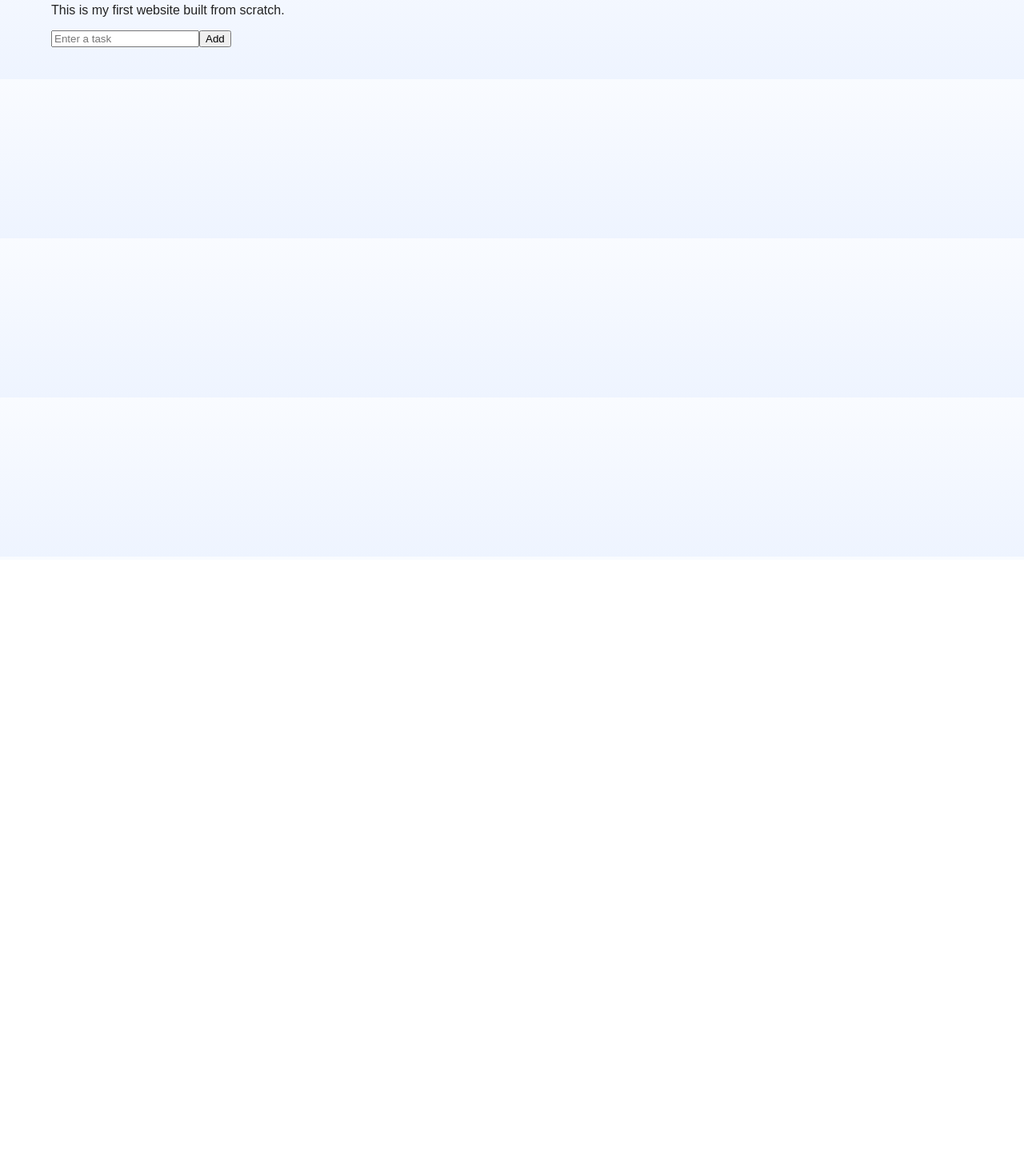
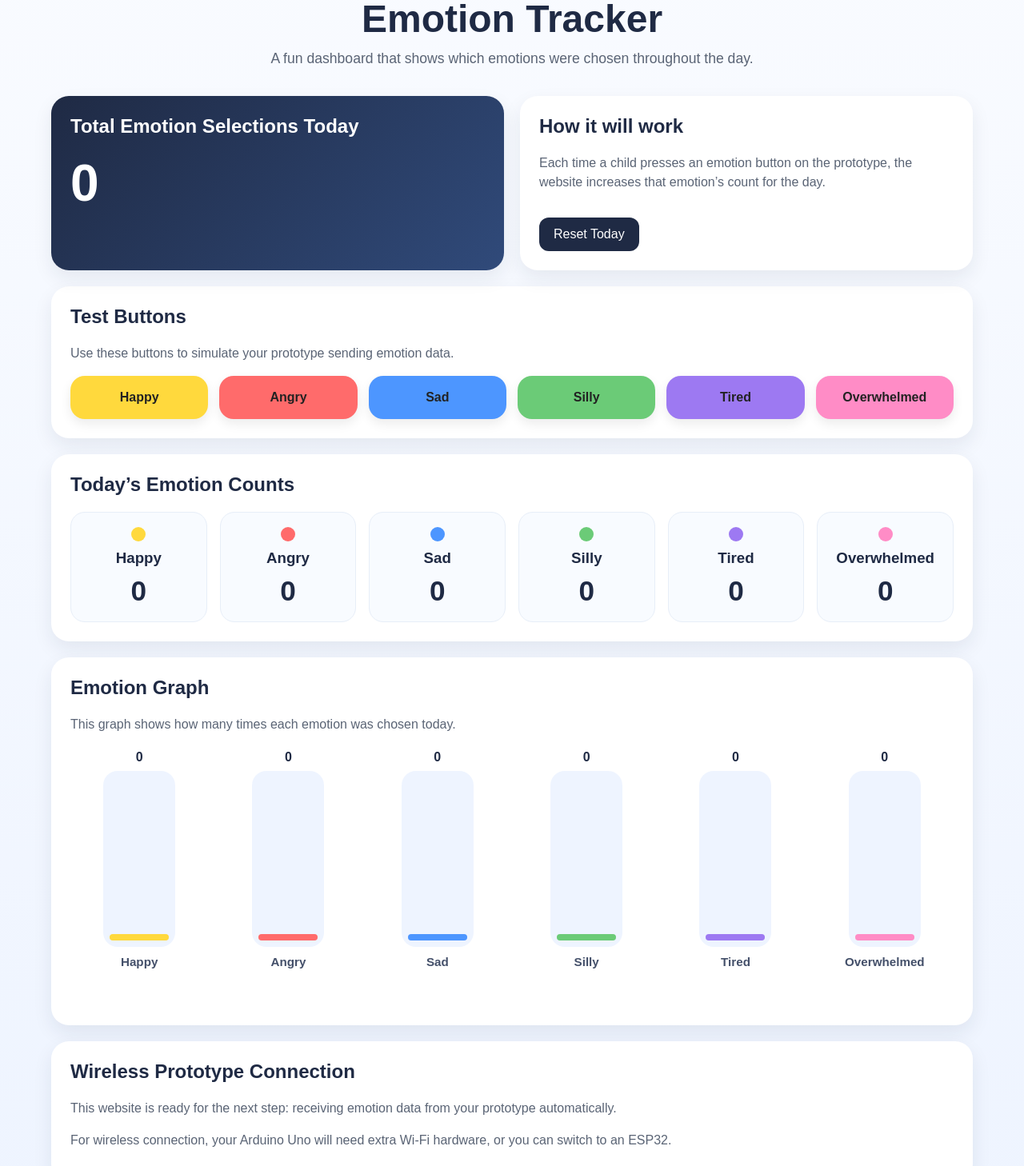
Before and after one commit to brynnaking/vite-react, a React (Vite) app: page / in a window 1280 px wide. Shown: the part 100-1558 px from the top of the page at 80% size. Before the commit the page ends 800 px from the top, so only its background shows below. Built offline with nearby package versions, Linux system fonts and the light colour scheme.

Commit message:
Update App.tsx

```diff
--- a/src/App.tsx
+++ b/src/App.tsx
@@ -1,44 +1,195 @@
-import { useState } from "react";
+import { useEffect, useMemo, useState } from "react";
 import "./App.css";
 
+type Emotion =
+  | "Happy"
+  | "Angry"
+  | "Sad"
+  | "Silly"
+  | "Tired"
+  | "Overwhelmed";
+
+type EmotionCounts = Record<Emotion, number>;
+
+const defaultCounts: EmotionCounts = {
+  Happy: 0,
+  Angry: 0,
+  Sad: 0,
+  Silly: 0,
+  Tired: 0,
+  Overwhelmed: 0,
+};
+
+const emotionColors: Record<Emotion, string> = {
+  Happy: "#FFD93D",
+  Angry: "#FF6B6B",
+  Sad: "#4D96FF",
+  Silly: "#6BCB77",
+  Tired: "#9D79F2",
+  Overwhelmed: "#FF8CC6",
+};
+
 function App() {
-  const [tasks, setTasks] = useState<string[]>([]);
-  const [input, setInput] = useState("");
+  const [counts, setCounts] = useState<EmotionCounts>(defaultCounts);
 
-  const addTask = () => {
-    if (input.trim() === "") return;
-    setTasks([...tasks, input]);
-    setInput("");
+  useEffect(() => {
+    const saved = localStorage.getItem("emotionCounts");
+    const savedDate = localStorage.getItem("emotionCountsDate");
+    const today = new Date().toDateString();
+
+    if (saved && savedDate === today) {
+      setCounts(JSON.parse(saved));
+    } else {
+      localStorage.setItem("emotionCountsDate", today);
+      localStorage.setItem("emotionCounts", JSON.stringify(defaultCounts));
+      setCounts(defaultCounts);
+    }
+  }, []);
+
+  useEffect(() => {
+    localStorage.setItem("emotionCounts", JSON.stringify(counts));
+    localStorage.setItem("emotionCountsDate", new Date().toDateString());
+  }, [counts]);
+
+  const addEmotion = (emotion: Emotion) => {
+    setCounts((prev) => ({
+      ...prev,
+      [emotion]: prev[emotion] + 1,
+    }));
   };
 
-  const deleteTask = (index: number) => {
-    const newTasks = tasks.filter((_, i) => i !== index);
-    setTasks(newTasks);
+  const resetToday = () => {
+    const ok = window.confirm("Clear all emotion counts for today?");
+    if (!ok) return;
+
+    setCounts(defaultCounts);
+    localStorage.setItem("emotionCounts", JSON.stringify(defaultCounts));
+    localStorage.setItem("emotionCountsDate", new Date().toDateString());
   };
+
+  const total = useMemo(() => {
+    return Object.values(counts).reduce((sum, value) => sum + value, 0);
+  }, [counts]);
+
+  const maxCount = useMemo(() => {
+    const max = Math.max(...Object.values(counts));
+    return max === 0 ? 1 : max;
+  }, [counts]);
+
+  const emotionList: Emotion[] = [
+    "Happy",
+    "Angry",
+    "Sad",
+    "Silly",
+    "Tired",
+    "Overwhelmed",
+  ];
 
   return (
     <div className="app">
-      <h1>My To-Do Website</h1>
-      <p>This is my first website built from scratch.</p>
+      <header className="hero">
+        <div className="hero-badge">Prototype Emotion Website</div>
+        <h1>Emotion Tracker</h1>
+        <p>
+          A fun dashboard that shows which emotions were chosen throughout the day.
+        </p>
+      </header>
 
-      <div className="input-section">
-        <input
-          type="text"
-          placeholder="Enter a task"
-          value={input}
-          onChange={(e) => setInput(e.target.value)}
-        />
-        <button onClick={addTask}>Add</button>
-      </div>
+      <section className="top-cards">
+        <div className="big-card total-card">
+          <h2>Total Emotion Selections Today</h2>
+          <div className="big-number">{total}</div>
+        </div>
 
-      <ul>
-        {tasks.map((task, index) => (
-          <li key={index}>
-            {task}
-            <button onClick={() => deleteTask(index)}>Delete</button>
-          </li>
-        ))}
-      </ul>
+        <div className="big-card info-card">
+          <h2>How it will work</h2>
+          <p>
+            Each time a child presses an emotion button on the prototype, the website
+            increases that emotion’s count for the day.
+          </p>
+          <button className="reset-btn" onClick={resetToday}>
+            Reset Today
+          </button>
+        </div>
+      </section>
+
+      <section className="panel">
+        <h2>Test Buttons</h2>
+        <p className="panel-text">
+          Use these buttons to simulate your prototype sending emotion data.
+        </p>
+
+        <div className="button-grid">
+          {emotionList.map((emotion) => (
+            <button
+              key={emotion}
+              className="emotion-button"
+              style={{ backgroundColor: emotionColors[emotion] }}
+              onClick={() => addEmotion(emotion)}
+            >
+              {emotion}
+            </button>
+          ))}
+        </div>
+      </section>
+
+      <section className="panel">
+        <h2>Today’s Emotion Counts</h2>
+
+        <div className="stats-grid">
+          {emotionList.map((emotion) => (
+            <div className="stat-card" key={emotion}>
+              <div
+                className="stat-dot"
+                style={{ backgroundColor: emotionColors[emotion] }}
+              ></div>
+              <h3>{emotion}</h3>
+              <div className="stat-number">{counts[emotion]}</div>
+            </div>
+          ))}
+        </div>
+      </section>
+
+      <section className="panel">
+        <h2>Emotion Graph</h2>
+        <p className="panel-text">
+          This graph shows how many times each emotion was chosen today.
+        </p>
+
+        <div className="chart">
+          {emotionList.map((emotion) => {
+            const heightPercent = (counts[emotion] / maxCount) * 100;
+
+            return (
+              <div className="bar-group" key={emotion}>
+                <div className="bar-value">{counts[emotion]}</div>
+                <div className="bar-area">
+                  <div
+                    className="bar"
+                    style={{
+                      height: `${heightPercent}%`,
+                      backgroundColor: emotionColors[emotion],
+                    }}
+                  ></div>
+                </div>
+                <div className="bar-label">{emotion}</div>
+              </div>
+            );
+          })}
+        </div>
+      </section>
+
+      <section className="panel future-panel">
+        <h2>Wireless Prototype Connection</h2>
+        <p className="panel-text">
+          This website is ready for the next step: receiving emotion data from your
+          prototype automatically.
+        </p>
+        <p className="panel-text">
+          For wireless connection, your Arduino Uno will need extra Wi-Fi hardware,
+          or you can switch to an ESP32.
+        </p>
+      </section>
     </div>
   );
 }
```
